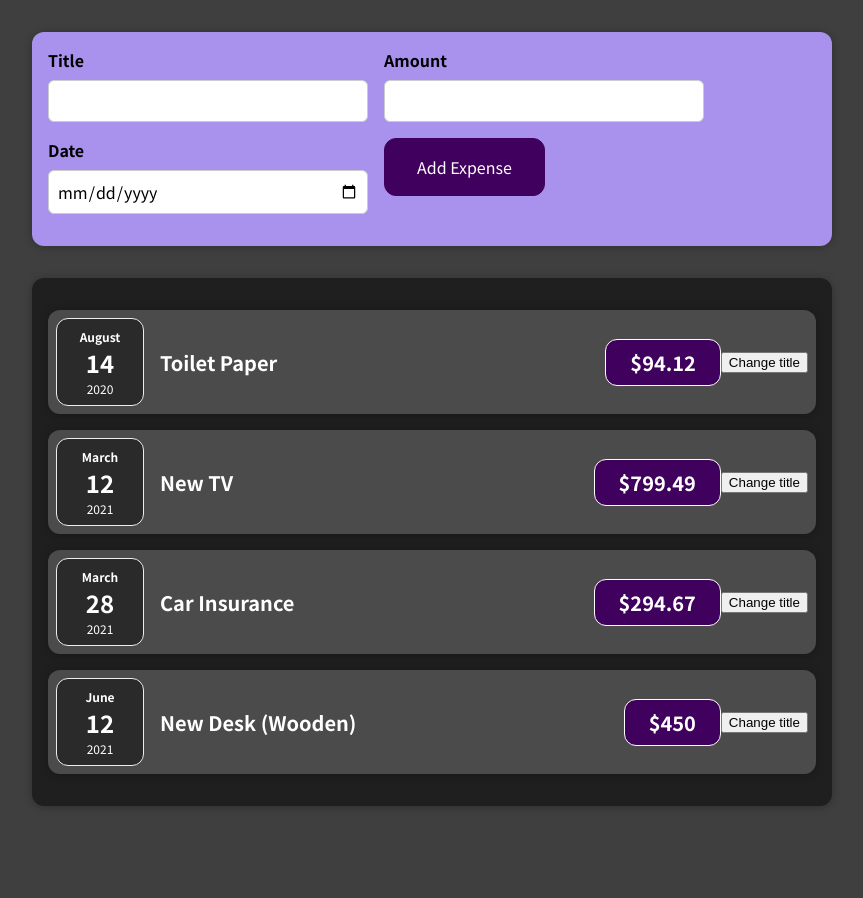
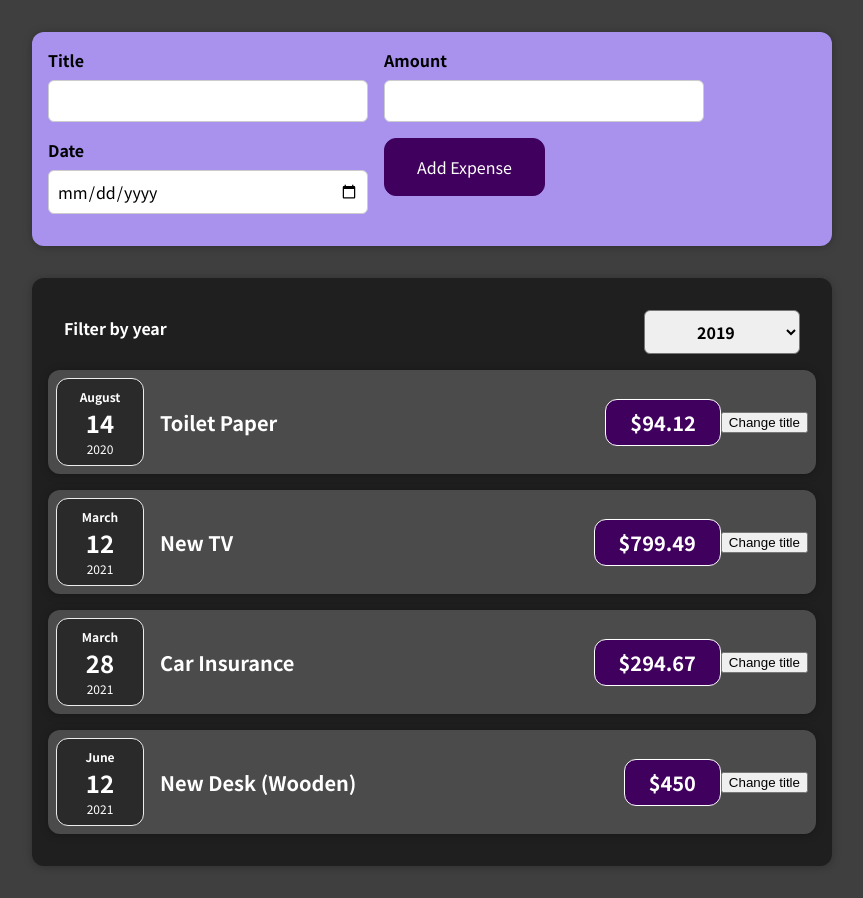
Before and after one commit to NMShihab/React-HOn-Project-1, a React (Create React App) app: page / in a window 1280 px wide. Shown: the whole page, without its empty margins (208-1071 px from the left). Before the commit the page ends 838 px from the top, so only its background shows below. Built offline with nearby package versions, Linux system fonts and the light colour scheme.

Commit message:
assignment 2

```diff
--- a/src/components/Expenses.js
+++ b/src/components/Expenses.js
@@ -1,9 +1,17 @@
 import ExpenseItem from "./ExpenseItem";
 import Card from "./Card";
 import "./Expenses.css";
+import ExpensesFilter from "./ExpensesFilter";
+import { useState } from "react";
 function Expenses(props) {
+  const [year, setYear] = useState("2019");
+  const filterYearHandler = (selectedYear) => {
+    setYear(selectedYear);
+  };
+  console.log(year);
   return (
     <Card className="expenses">
+      <ExpensesFilter selected={year} onChangeFilterYear={filterYearHandler} />
       <ExpenseItem
         expenseDate={props.expenses[0].date}
         expenseItem={props.expenses[0].title}
--- /dev/null
+++ b/src/components/ExpensesFilter.css
@@ -0,0 +1,24 @@
+.expenses-filter {
+  color: white;
+  padding: 0 1rem;
+}
+
+.expenses-filter__control {
+  display: flex;
+  width: 100%;
+  align-items: center;
+  justify-content: space-between;
+  margin: 1rem 0;
+}
+
+.expenses-filter label {
+  font-weight: bold;
+  margin-bottom: 0.5rem;
+}
+
+.expenses-filter select {
+  font: inherit;
+  padding: 0.5rem 3rem;
+  font-weight: bold;
+  border-radius: 6px;
+}
--- /dev/null
+++ b/src/components/ExpensesFilter.js
@@ -0,0 +1,25 @@
+import React from "react";
+
+import "./ExpensesFilter.css";
+
+const ExpensesFilter = (props) => {
+  const dropdownChangeHandler = (e) => {
+    props.onChangeFilterYear(e.target.value);
+  };
+
+  return (
+    <div className="expenses-filter">
+      <div className="expenses-filter__control">
+        <label>Filter by year</label>
+        <select value={props.selected} onChange={dropdownChangeHandler}>
+          <option value="2022">2022</option>
+          <option value="2021">2021</option>
+          <option value="2020">2020</option>
+          <option value="2019">2019</option>
+        </select>
+      </div>
+    </div>
+  );
+};
+
+export default ExpensesFilter;
```
